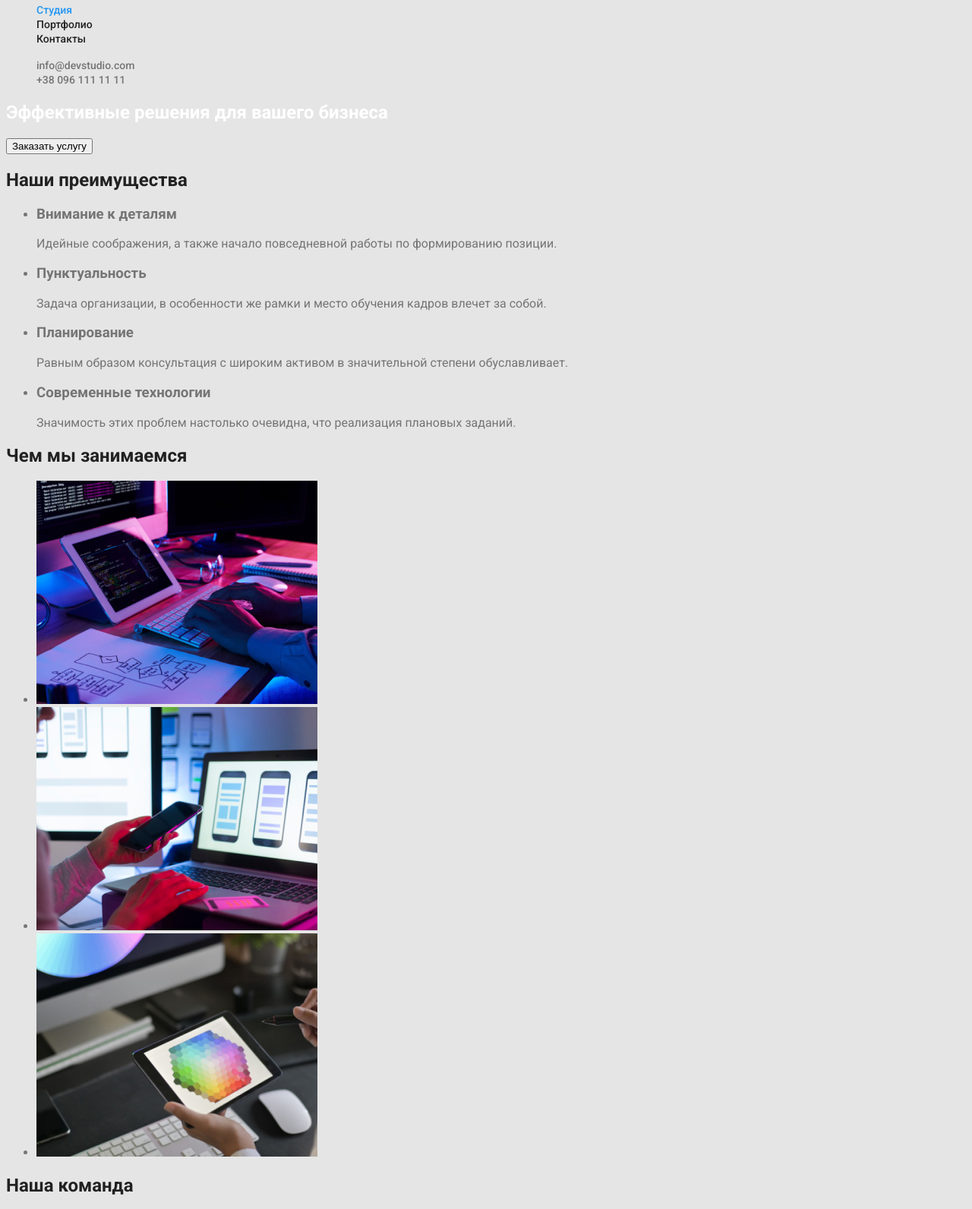
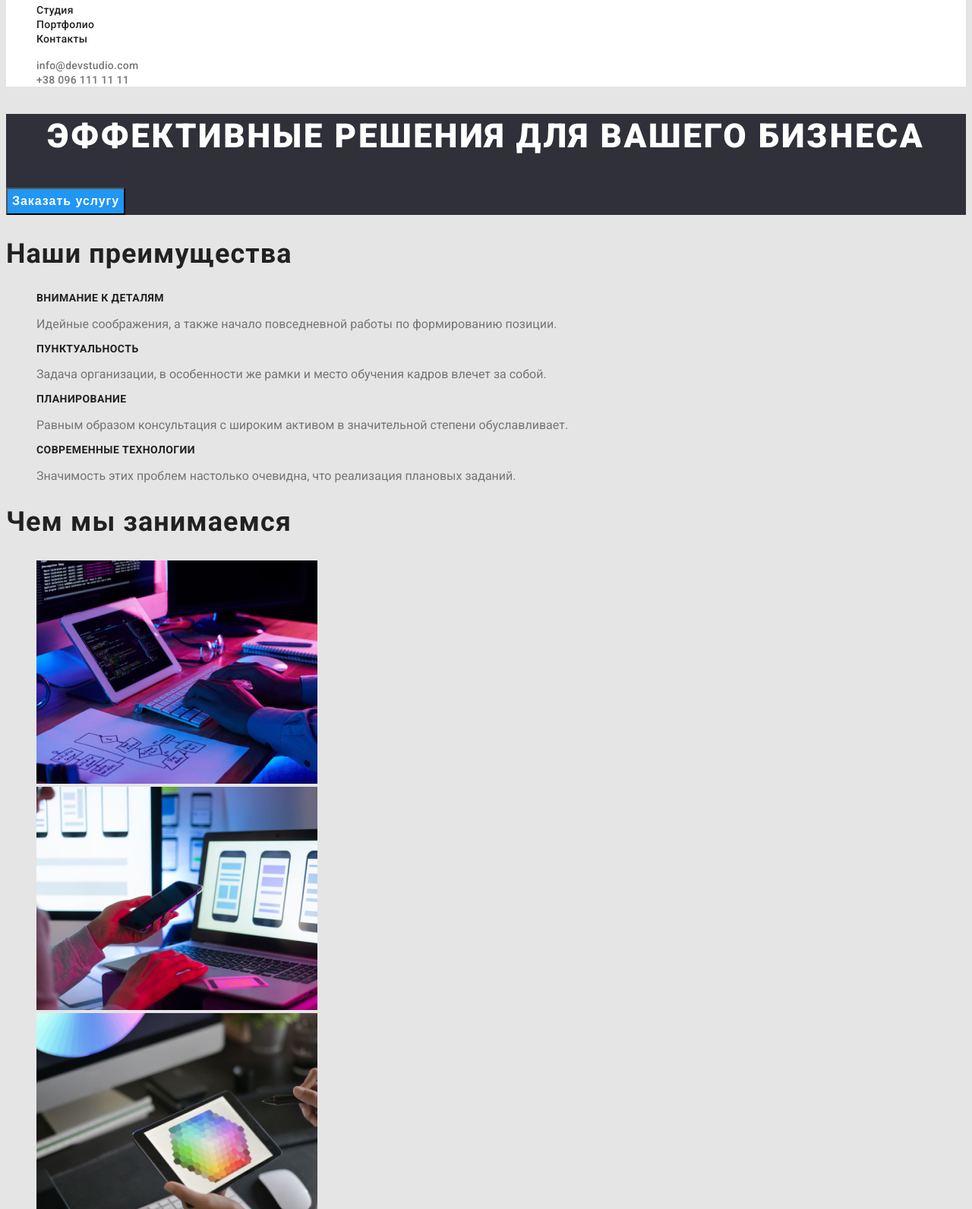
Before and after one commit to dmytrokryvitskyi/goit-markup-hw-02, a plain HTML site: page index.html in a window 1280 px wide. Shown: the part 80-1672 px from the top of the page at 76% size. Drawn offline with Linux system fonts and the light colour scheme.

Commit message:
Розмітка індекс.хтмл передфінальна

```diff
--- a/css/styles.css
+++ b/css/styles.css
@@ -18,6 +18,11 @@
   list-style: none;
 }
 
+/* Стилізація хедера*/
+.page-header {
+  background-color: #ffffff;
+}
+
 /*Стилізвція лого*/
 .header-logo {
   color: #212121;
@@ -32,13 +37,14 @@
   color: #2196f3;
 }
 
-/*Стилізвція хедера (шапки навігації)*/
+/*Стилізвція навігації*/
 .site-nav .link {
   color: #212121;
   text-decoration: none;
   font-weight: 500;
   font-size: 14px;
   line-height: 1.14;
+  letter-spacing: 0.02em;
 }
 
 .site-nav .link:hover,
@@ -46,18 +52,14 @@
   color: #2196f3;
 }
 
-.link.current {
-  color: #2196f3;
-}
-
-/*Стилізвція контактів хедера (пошта, тел)*/
+/*Стилізвція контактів в хедері (пошта, тел)*/
 .contacts .mail-phone {
   color: #757575;
   text-decoration: none;
-
   font-weight: 500;
   font-size: 14px;
   line-height: 1.14;
+  letter-spacing: 0.02em;
 }
 
 .contacts .mail-phone:hover,
@@ -65,23 +67,102 @@
   color: #2196f3;
 }
 
-/*Стилізвція основної частини з секціями*/
+/*Стилізвція основної частини (Секцій)*/
 
-/*Стилізвція Героя */
+/*Стилізвція Герой */
+.hero {
+  background-color: #2f303a;
+}
+
 .hero-title {
   color: #ffffff;
+  font-weight: 900;
+  font-size: 44px;
+  line-height: 1.36;
+  letter-spacing: 0.06em;
+  text-transform: uppercase;
+  text-align: center;
 }
 
-/*Стилізвція Секцій */
-.section-title {
-  color: #212121;
+.hero-button {
+  background: #2196f3;
+  color: #ffffff;
+  font-weight: 700;
+  font-size: 16px;
+  line-height: 1.87;
+  display: flex;
+  align-items: center;
+  text-align: center;
+  letter-spacing: 0.06em;
 }
 
-.subject {
+/*Стилізвція секції Наши преимущества */
+.advantages-title {
   color: #212121;
+  font-weight: 700;
+  font-size: 36px;
+  line-height: 1.17;
+  letter-spacing: 0.03em;
 }
 
-/*Стилізвція Контактів Футера */
+.advantages-subject {
+  color: #212121;
+  font-weight: 700;
+  font-size: 14px;
+  line-height: 1.14;
+  text-transform: uppercase;
+  letter-spacing: 0.03em;
+}
+
+/*Стилізвція секції Чем мы занимаемся */
+.activity-title {
+  color: #212121;
+  font-weight: 700;
+  font-size: 36px;
+  line-height: 1.17;
+  letter-spacing: 0.03em;
+}
+
+/*Стилізвція секції Наша команда */
+.team {
+  background: #f5f4fa;
+}
+.team-title {
+  color: #212121;
+  font-weight: 700;
+  font-size: 36px;
+  line-height: 1.17;
+  letter-spacing: 0.03em;
+}
+
+.team-name {
+  color: #212121;
+  font-weight: 500;
+  font-size: 16px;
+  line-height: 1.19;
+  letter-spacing: 0.03em;
+}
+
+.team-position {
+  font-weight: 400;
+  font-size: 16px;
+  line-height: 1.19;
+  letter-spacing: 0.03em;
+}
+
+/*Стилізвція Підвалу */
+.page-footer {
+  background: #2f303a;
+}
+.footer-logo {
+  color: #ffffff;
+  text-decoration: none;
+  font-family: Raleway, sans-serif;
+  font-weight: 700;
+  font-size: 26px;
+  line-height: 1.19;
+}
+
 .contact .address {
   color: #ffffff;
   text-decoration: none;
--- a/index.html
+++ b/index.html
@@ -26,7 +26,7 @@
         <! -- Навігація сторінки-->
 
         <ul class="site-nav list">
-            <li ><a href="index.html"class="link current">Студия</a></li>
+            <li ><a href="index.html"class="link">Студия</a></li>
             <li ><a href="./portfolio.html"class="link" >Портфолио</a></li>
             <li ><a href="/"class="link">Контакты</a></li>
         </ul>
@@ -47,28 +47,28 @@
 
         <section class="hero">
             <h1 class="hero-title">Эффективные решения для вашего бизнеса</h1>
-            <button type="button">Заказать услугу</button>
+            <button type="button" class="hero-button">Заказать услугу</button>
         </section>
 
             <! -- Секція Наши преимущества -->
 
-    <section class="section">
-        <h2 class="section-title list">Наши преимущества</h2>
-        <ul>
+    <section class="advantages">
+        <h2 class="advantages-title">Наши преимущества</h2>
+        <ul class="list">
             <li>
-                <h3 class="sublect">Внимание к деталям</h3>
+                <h3 class="advantages-subject">Внимание к деталям</h3>
                 <p>Идейные соображения, а также начало повседневной работы по формированию позиции.</p>
             </li>
             <li>
-                <h3 class="sublect">Пунктуальность</h3>
+                <h3 class="advantages-subject">Пунктуальность</h3>
                 <p>Задача организации, в особенности же рамки и место обучения кадров влечет за собой.</p>
             </li>
             <li>
-                <h3 class="sublect">Планирование</h3>
+                <h3 class="advantages-subject">Планирование</h3>
                 <p>Равным образом консультация с широким активом в значительной степени обуславливает.</p>
             </li>
             <li>
-                <h3 class="sublect">Современные технологии</h3>
+                <h3 class="advantages-subject">Современные технологии</h3>
                 <p>Значимость этих проблем настолько очевидна, что реализация плановых заданий.</p>
             </li>
         </ul>
@@ -76,9 +76,9 @@
 
             <! -- Секція Чем мы занимаемся -->
 
-    <section>
-        <h2 class="section-title">Чем мы занимаемся</h2>
-        <ul class="link">
+    <section class="activity">
+        <h2 class="activity-title">Чем мы занимаемся</h2>
+        <ul class="list">
             <li>
                 <img src="./images/img-1.jpg" alt="набор кода" width="370">
             </li>
@@ -94,39 +94,39 @@
 
             <! -- Секція Наша команда -->
 
-    <section>
-        <h2 class="section-title">Наша команда</h2>
-        <ul>
+    <section class="team">
+        <h2 class="team-title">Наша команда</h2>
+        <ul class="list">
             <li>
                     <img src="./images/img-4.jpg" alt="Игорь Демьяненко" width="270">
-                    <h3 class="sublect">Игорь Демьяненко</h3>
-                    <p>Product Designer</p>
+                    <h3 class="team-name">Игорь Демьяненко</h3>
+                    <p class="team-position">Product Designer</p>
             </li>
 
             <li>
                     <img src="./images/img-5.jpg" alt="Ольга Репина" width="270">
-                    <h3 class="sublect">Ольга Репина</h3>
-                    <p>Frontend Developer</p>
+                    <h3 class="team-name">Ольга Репина</h3>
+                    <p class="team-position">Frontend Developer</p>
             </li>
 
             <li>
                     <img src="./images/img-6.jpg" alt="Николай Тарасов" width="270">
-                    <h3 class="sublect">Николай Тарасов</h3>
-                    <p>Marketing</p>
+                    <h3 class="team-name">Николай Тарасов</h3>
+                    <p class="team-position">Marketing</p>
             </li>
 
             <li>
                     <img src="./images/img-7.jpg" alt="Михаил Ермаков" width="270">
-                    <h3 class="sublect">Михаил Ермаков</h3>
-                    <p>UI Designer</p>
+                    <h3 class="team-name">Михаил Ермаков</h3>
+                    <p class="team-position">UI Designer</p>
             </li>
         </ul>
     </section>
     </main>
             <! -- Підвал-->
-    <footer>
+    <footer class="page-footer">
 
-        <a href="index.html" class="header-logo">
+        <a href="index.html" class="footer-logo">
             <p class="en"><span class="logo-blue">Web</span>Studio</p>
         </a>
             <address>
```
